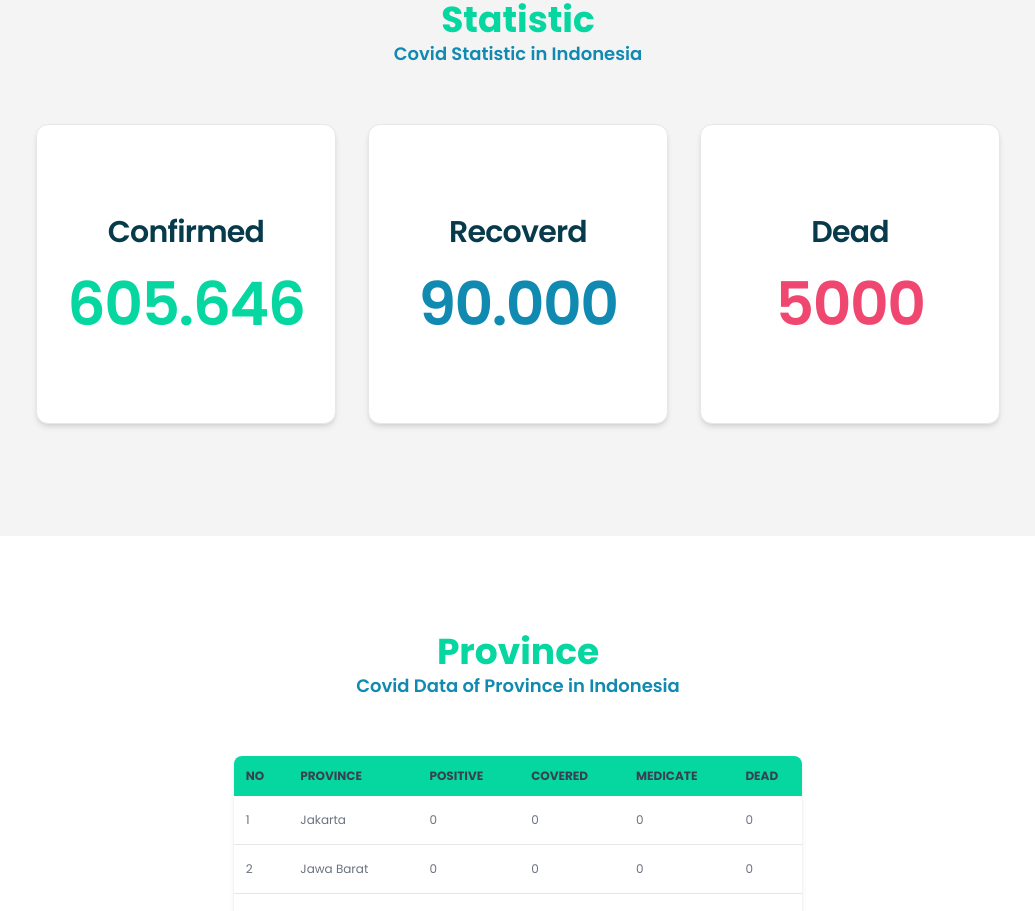
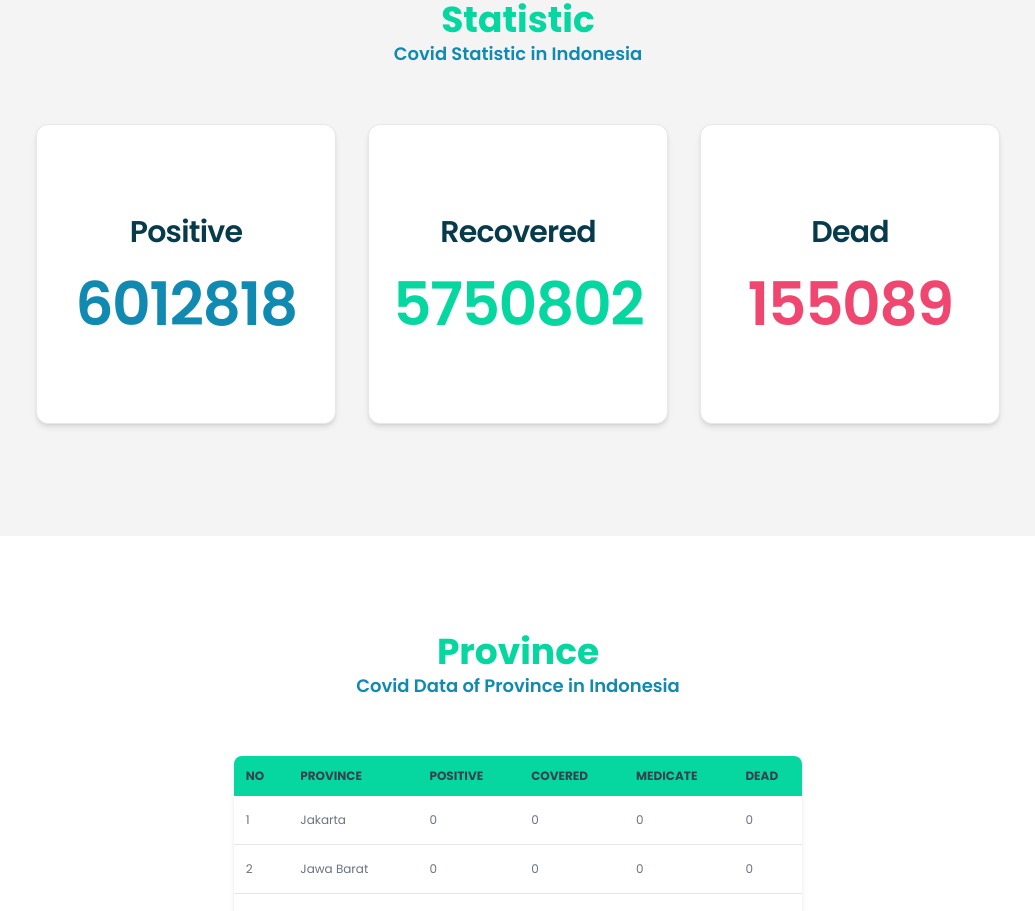
Before and after one commit to maymiquy/uas-covid-app, a React (Vite) app: page / in a window 1280 px wide. Shown: the part 800-1711 px from the top of the page, without its empty margins (122-1157 px from the left). Built offline with nearby package versions, Linux system fonts and the light colour scheme.

Commit message:
fix: fixing to use cosntant data at statistic section

```diff
--- a/src/components/partials/Statistic/Statistic.jsx
+++ b/src/components/partials/Statistic/Statistic.jsx
@@ -1,9 +1,9 @@
 import React from "react";
 import Card from "../../ui/Card";
-import data from "../../../utils/constants/data";
+import data from "../../../utils/constants/indonesia";
 
 const Statistic = () => {
- const { statis } = data;
+ const [...statis] = data.indonesia;
  return (
   <section
    id="statistic"
@@ -17,17 +17,19 @@ const Statistic = () => {
    </div>
    <div className="flex flex-col gap-4 items-center mt-14 md:justify-center md:flex-row md:space-x-4">
     {statis.map((item, index) => (
+     <a href={item.detail} key={index}>
       <Card.Root
        key={index}
        className="w-[240px] h-[240px] md:w-[300px] md:h-[300px] flex justify-center items-center"
       >
        <Card.Header
-       heading={item.title}
-       sub={item.value}
+        heading={item.status}
+        sub={item.total}
         subVariant={item.variant}
         className="text-4xl"
        />
       </Card.Root>
+     </a>
     ))}
    </div>
   </section>
--- a/src/utils/constants/indonesia.js
+++ b/src/utils/constants/indonesia.js
@@ -2,19 +2,22 @@ const data = {
   last_update: "2024-04-01",
   indonesia: [
     {
-      status: "Positif",
+      status: "Positive",
       total: 6012818,
-      detail: "https://covid19.mathdro.id/api/countries/indonesia/confirmed",
+      detail: "https://github.com/maymiquy/",
+      variant: "text-secondary",
     },
     {
-      status: "Sembuh",
+      status: "Recovered",
       total: 5750802,
-      detail: "https://covid19.mathdro.id/api/countries/indonesia/recovered",
+      detail: "https://github.com/maymiquy/",
+      variant: "text-primary",
     },
     {
-      status: "Meninggal",
+      status: "Dead",
       total: 155089,
-      detail: "https://covid19.mathdro.id/api/countries/indonesia/deaths",
+      detail: "https://github.com/maymiquy/",
+      variant: "text-danger",
     },
   ],
 };
```
Lines whose indentation alone changed are shown as unchanged.
